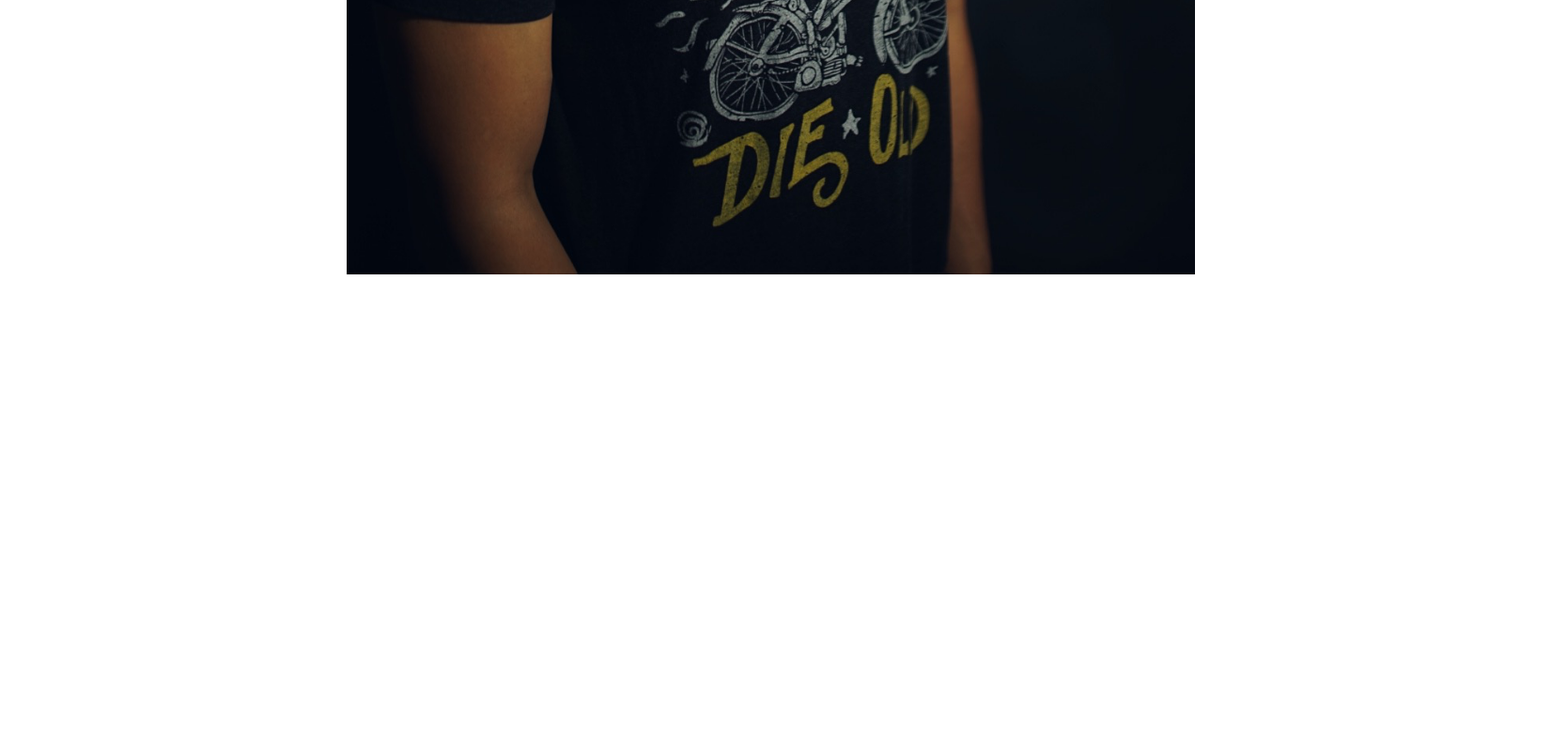
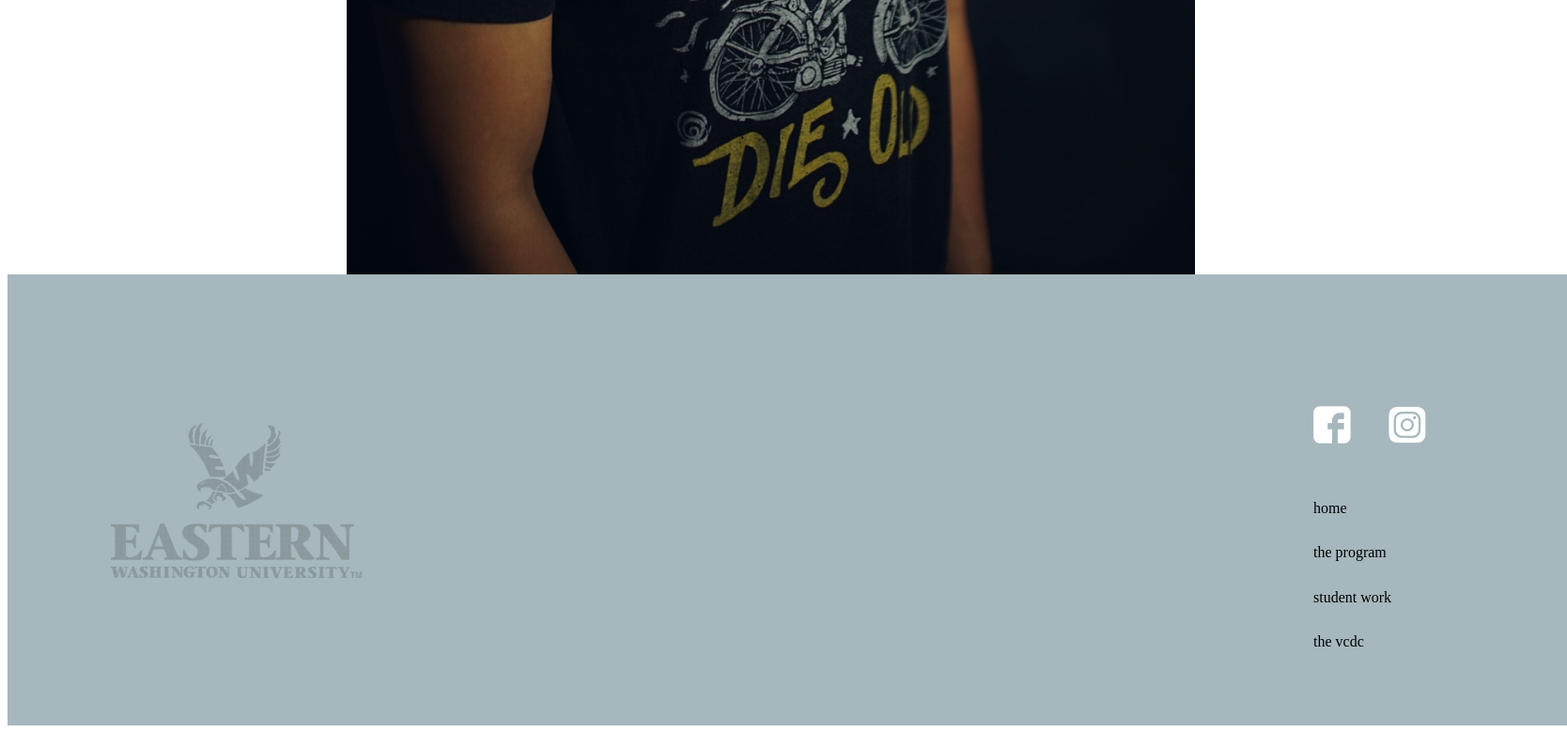
Before and after one commit to kveselits/Final-Project, a plain HTML site: page index.html in a window 1280 px wide. Shown: the part 11011-11791 px from the top of the page at 94% size, 1668 px wide, since content can reach past the window. Before the commit the page ends 11311 px from the top, so only its background shows below. Drawn offline with Linux system fonts and the light colour scheme.

Commit message:
implimented footer
implimented footer

```diff
--- a/index.html
+++ b/index.html
@@ -359,6 +359,23 @@
                 B.F.A. Eastern Washington University</p>
         </div>
     </section>
+    <footer>
+        <div class="footer-left">
+            <img src="assets/images/Image10.png" alt="EWU Logo">
+        </div>
+        <div class="footer-right">
+            <div class="icons">
+                <img src="assets/images/Image1.png" alt="Facebook Icon">
+                <img src="assets/images/Image14.png" alt="Instagram Icon">
+            </div>
+            <div class="right-bot">
+                <div><a href="#">home</a></div>
+                <div><a href="#the-program">the program</a></div>
+                <div><a href="#student-work">student work</a></div>
+                <div><a href="#the vcdc">the vcdc</a></div>
+            </div>
+        </div>
+    </footer>
 </body>
 
 </html>
--- a/main.css
+++ b/main.css
@@ -1,75 +1,85 @@
-p{
+p {
     font-family: BodoniSvtyTwoITCTT-Book;
     /* font-size: 28px; */
     color: #747C84;
     letter-spacing: 1px;
     text-align: left;
 }
-nav{
+
+nav {
     width: 80%;
     display: flex;
     flex-wrap: wrap;
     font-size: 20px;
     border-bottom: 1px solid black;
 }
-#top-nav{
+
+#top-nav {
     display: flex;
     width: 70%;
     justify-content: space-between;
 }
-#bot-nav{
+
+#bot-nav {
     display: flex;
     width: 50%;
     justify-content: space-between;
     font-size: 80%;
 
 }
-a:link{
+
+a:link {
     text-decoration: none;
     color: black;
 }
-a:visited{
+
+a:visited {
     color: black;
 }
-a:hover{
+
+a:hover {
     color: red;
 }
 
-section{
+section {
     display: grid;
     grid-template-rows: .1fr 1fr .1fr;
     grid-template-columns: repeat(14, 1fr);
 }
-article{
+
+article {
     display: grid;
     grid-template-rows: .1fr 1fr;
     grid-template-columns: repeat(14, 1fr);
 }
 
-section img{
+section img {
     width: 100%;
     min-height: 22vh;
     grid-area: 1 / 1 / 8 / 8;
 }
-section div{
+
+section div {
     grid-area: 2 / 7 / 3 / 13;
 }
 
-#reverse img{
+#reverse img {
     width: 100%;
     grid-area: 1 / 5 / 8 / 15;
 }
-#reverse div{
+
+#reverse div {
     grid-area: 2 / 3 / 5 / 7;
 }
 
-h2{
+h2 {
     font-family: BodoniSvtyTwoITCTT-Book;
     /* font-size: 200px; */
     color: #F15C6A;
     text-align: left;
 }
-h3{
+
+h3 {
     font-family: BodoniSvtyTwoITCTT-Book;
     /* font-size: 90px; */
     color: #F15C6A;
@@ -77,46 +87,88 @@ h3{
     text-align: left;
 }
 
-h4{
+h4 {
     font-family: ShreeDev0714;
     /* font-size: 55px; */
     color: #F15C6A;
 }
 
-article h3{
+article h3 {
     grid-area: 1 / 3 / 2 / 9;
 }
-article p{
+
+article p {
     grid-area: 2 / 3 / 3 / 13;
     column-count: 2;
 }
-#required-courses{
+
+#required-courses {
     grid-template-rows: .1fr .1fr 1fr 1fr;
     grid-template-columns: repeat(14, 1fr);
 }
 
-#required-courses h3{
+#required-courses h3 {
     grid-area: 1 / 3 / 2 / 14;
 }
-#required-courses h4{
+
+#required-courses h4 {
     grid-area: 2 / 3 / 3 / 14;
     position: relative;
     bottom: -20px;
     margin: 0;
 }
 
-.bot{
+.bot {
     display: flex;
     flex-direction: row;
     justify-content: flex-start;
     align-items: center;
 }
 
-.bot-grid{
+.bot-grid {
     padding-top: 30px;
     grid-area: 3 / 3 / 5 / 13;
 }
 
-#apply-button{
+footer {
+    width: 1440px;
+    height: 320px;
+    padding: 80px 110px 80px 110px;
+    background-color: #a6b8bd;
+    display: flex;
+    justify-content: space-between;
+    flex-wrap: wrap;
+}
 
+.footer-left {
+    display: flex;
+    align-items: center;
 }
+
+.footer-left img {
+    width: 267px;
+    height: 165px;
+}
+
+.footer-right {
+    flex-direction: column;
+}
+
+.icons{
+    display:flex;
+    justify-content: space-between;
+    padding-top: 60px;
+    padding-bottom: 60px;
+}
+.icons img {
+    padding-right: 40px;
+    width: 40px;
+    height: 40px;
+}
+
+.right-bot {
+    display: flex;
+    flex-direction: column;
+    justify-content: space-between;
+    height: 50%;
+}
```
